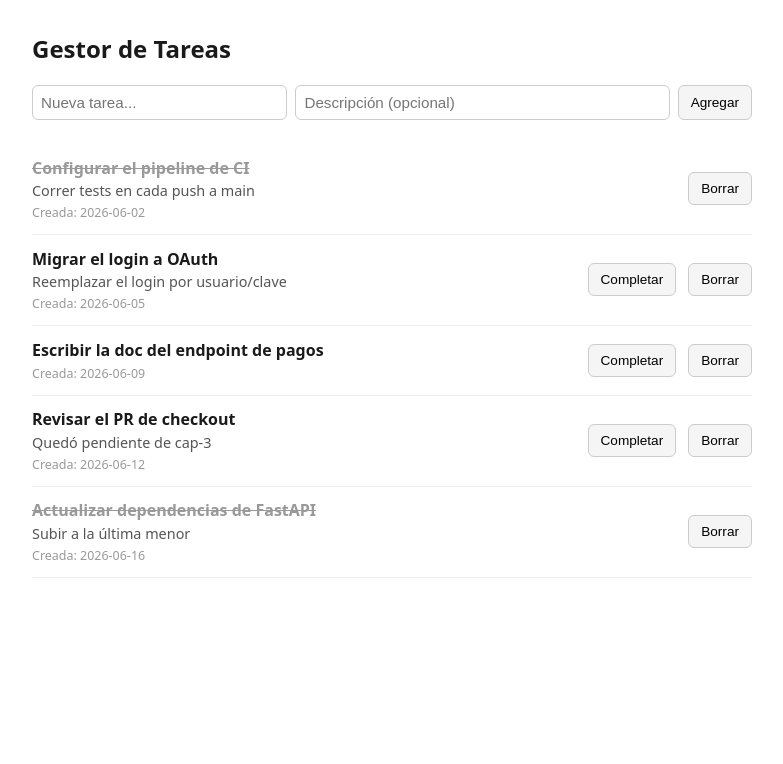
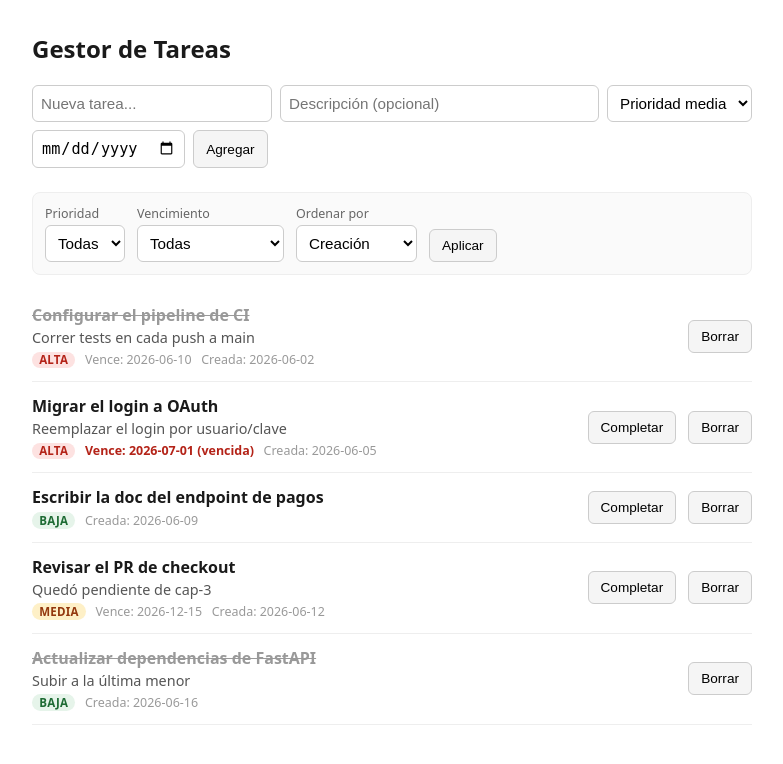
Before and after one commit to sergiovogt/curso-ia-dev, a FastAPI app: page / in a window 1280 px wide. Shown: the top 764 px of the page, without its empty margins (248-1031 px from the left). Run offline with FastAPI, Linux system fonts and the light colour scheme; data comes from the database, SQL or seed files in the repository.

Commit message:
feat(avanzado): prioridad y fecha limite sin spec (Demo A, ensayo 2026-09-17)
Resultado congelado del pedido ambiguo en Claude Code: sin spec ni tests. Respaldo de la Demo A del modulo 3.

Co-Authored-By: Claude Opus 5 <noreply@anthropic.com>

```diff
--- a/avanzado/app/database.py
+++ b/avanzado/app/database.py
@@ -20,22 +20,34 @@ def init_db() -> None:
             title TEXT NOT NULL,
             description TEXT,
             completed BOOLEAN NOT NULL DEFAULT 0,
+            priority TEXT NOT NULL DEFAULT 'media',
+            due_date TEXT,
             created_at TEXT NOT NULL
         )
         """
     )
+    _add_missing_columns(conn)
     conn.commit()
     _seed_if_empty(conn)
     conn.close()
 
 
+def _add_missing_columns(conn: sqlite3.Connection) -> None:
+    """Agrega prioridad y fecha límite a una base creada antes de que existieran."""
+    columns = {row["name"] for row in conn.execute("PRAGMA table_info(tasks)")}
+    if "priority" not in columns:
+        conn.execute("ALTER TABLE tasks ADD COLUMN priority TEXT NOT NULL DEFAULT 'media'")
+    if "due_date" not in columns:
+        conn.execute("ALTER TABLE tasks ADD COLUMN due_date TEXT")
+
+
 # Tareas de ejemplo. Fechas fijas para que el estado inicial sea reproducible.
 _SEED_TASKS = [
-    ("Configurar el pipeline de CI", "Correr tests en cada push a main", 1, "2026-06-02T09:15:00+00:00"),
-    ("Migrar el login a OAuth", "Reemplazar el login por usuario/clave", 0, "2026-06-05T14:30:00+00:00"),
-    ("Escribir la doc del endpoint de pagos", None, 0, "2026-06-09T11:00:00+00:00"),
-    ("Revisar el PR de checkout", "Quedó pendiente de cap-3", 0, "2026-06-12T16:45:00+00:00"),
-    ("Actualizar dependencias de FastAPI", "Subir a la última menor", 1, "2026-06-16T08:20:00+00:00"),
+    ("Configurar el pipeline de CI", "Correr tests en cada push a main", 1, "alta", "2026-06-10", "2026-06-02T09:15:00+00:00"),
+    ("Migrar el login a OAuth", "Reemplazar el login por usuario/clave", 0, "alta", "2026-07-01", "2026-06-05T14:30:00+00:00"),
+    ("Escribir la doc del endpoint de pagos", None, 0, "baja", None, "2026-06-09T11:00:00+00:00"),
+    ("Revisar el PR de checkout", "Quedó pendiente de cap-3", 0, "media", "2026-12-15", "2026-06-12T16:45:00+00:00"),
+    ("Actualizar dependencias de FastAPI", "Subir a la última menor", 1, "baja", None, "2026-06-16T08:20:00+00:00"),
 ]
 
 
@@ -50,8 +62,8 @@ def _seed_if_empty(conn: sqlite3.Connection) -> None:
         return
     conn.executemany(
         """
-        INSERT INTO tasks (title, description, completed, created_at)
-        VALUES (?, ?, ?, ?)
+        INSERT INTO tasks (title, description, completed, priority, due_date, created_at)
+        VALUES (?, ?, ?, ?, ?, ?)
         """,
         _SEED_TASKS,
     )
--- a/avanzado/app/main.py
+++ b/avanzado/app/main.py
@@ -1,4 +1,5 @@
 from contextlib import asynccontextmanager
+from datetime import date
 from pathlib import Path
 
 from fastapi import FastAPI, Form, HTTPException, Request, status
@@ -7,7 +8,7 @@ from fastapi.templating import Jinja2Templates
 
 from app.database import init_db
 from app.repository import TaskRepository
-from app.schemas import Task, TaskCreate, TaskUpdate
+from app.schemas import Priority, Task, TaskCreate, TaskUpdate
 
 repo = TaskRepository()
 templates = Jinja2Templates(directory=Path(__file__).resolve().parent / "templates")
@@ -26,14 +27,45 @@ app = FastAPI(title="CRUD de Tareas", version="1.0.0", lifespan=lifespan)
 
 
 @app.get("/", response_class=HTMLResponse)
-def index(request: Request) -> HTMLResponse:
-    tasks = repo.list_all()
-    return templates.TemplateResponse(request, "index.html", {"tasks": tasks})
+def index(request: Request, prioridad: str = "", vencimiento: str = "", orden: str = "") -> HTMLResponse:
+    # Valores vacíos o desconocidos en los filtros se ignoran en lugar de dar 422.
+    priority = Priority(prioridad) if prioridad in Priority.__members__ else None
+    today = date.today()
+    tasks = repo.list_filtered(priority=priority, due=vencimiento, sort=orden, today=today)
+    return templates.TemplateResponse(
+        request,
+        "index.html",
+        {
+            "tasks": tasks,
+            "today": today,
+            "priorities": list(Priority),
+            "filters": {"prioridad": prioridad, "vencimiento": vencimiento, "orden": orden},
+        },
+    )
 
 
 @app.post("/ui/tasks")
-def ui_create_task(title: str = Form(...), description: str = Form("")) -> RedirectResponse:
-    repo.create(TaskCreate(title=title, description=description or None))
+def ui_create_task(
+    title: str = Form(...),
+    description: str = Form(""),
+    priority: Priority = Form(Priority.media),
+    due_date: str = Form(""),
+) -> RedirectResponse:
+    try:
+        parsed_due_date = date.fromisoformat(due_date) if due_date else None
+    except ValueError:
+        raise HTTPException(
+            status_code=status.HTTP_422_UNPROCESSABLE_ENTITY,
+            detail=f"Fecha límite inválida: {due_date}",
+        )
+    repo.create(
+        TaskCreate(
+            title=title,
+            description=description or None,
+            priority=priority,
+            due_date=parsed_due_date,
+        )
+    )
     return RedirectResponse("/", status_code=status.HTTP_303_SEE_OTHER)
 
 
--- a/avanzado/app/templates/index.html
+++ b/avanzado/app/templates/index.html
@@ -8,10 +8,13 @@
     :root { font-family: system-ui, -apple-system, sans-serif; }
     body { max-width: 720px; margin: 2rem auto; padding: 0 1rem; color: #1a1a1a; }
     h1 { font-size: 1.5rem; margin-bottom: 1.25rem; }
-    form.add { display: flex; gap: .5rem; margin-bottom: 1.5rem; }
-    form.add input[type=text] { padding: .5rem; border: 1px solid #ccc; border-radius: 6px; font-size: .95rem; }
-    form.add input[name=title] { flex: 2; }
-    form.add input[name=description] { flex: 3; }
+    form.add { display: flex; flex-wrap: wrap; gap: .5rem; margin-bottom: 1.5rem; }
+    form.add input, form.add select, form.filters select { padding: .5rem; border: 1px solid #ccc; border-radius: 6px; font-size: .95rem; background: #fff; }
+    form.add input[name=title] { flex: 2 1 12rem; }
+    form.add input[name=description] { flex: 3 1 16rem; }
+    form.filters { display: flex; flex-wrap: wrap; align-items: end; gap: .75rem; margin-bottom: 1rem; padding: .75rem; background: #fafafa; border: 1px solid #eee; border-radius: 8px; }
+    form.filters label { display: flex; flex-direction: column; gap: .2rem; font-size: .78rem; color: #666; }
+    form.filters a { font-size: .85rem; color: #666; align-self: center; }
     button { padding: .5rem .75rem; border: 1px solid #ccc; border-radius: 6px; background: #f5f5f5; cursor: pointer; font-size: .85rem; }
     button:hover { background: #ececec; }
     ul { list-style: none; padding: 0; margin: 0; }
@@ -20,7 +23,12 @@
     li .title { font-weight: 600; }
     li.done .title { text-decoration: line-through; color: #999; }
     li .desc { font-size: .9rem; color: #555; margin-top: .15rem; }
-    li .meta { font-size: .78rem; color: #999; margin-top: .25rem; }
+    li .meta { font-size: .78rem; color: #999; margin-top: .25rem; display: flex; flex-wrap: wrap; gap: .6rem; align-items: center; }
+    .badge { display: inline-block; padding: .05rem .45rem; border-radius: 999px; font-size: .72rem; font-weight: 600; text-transform: uppercase; letter-spacing: .02em; }
+    .prio-alta { background: #fde2e1; color: #b42318; }
+    .prio-media { background: #fef0c7; color: #93370d; }
+    .prio-baja { background: #e6f4ea; color: #1e6b34; }
+    .overdue { color: #b42318; font-weight: 600; }
     .empty { color: #999; font-style: italic; padding: 1rem 0; }
     .inline { display: inline; }
   </style>
@@ -31,7 +39,40 @@
   <form class="add" method="post" action="/ui/tasks">
     <input type="text" name="title" placeholder="Nueva tarea..." required>
     <input type="text" name="description" placeholder="Descripción (opcional)">
+    <select name="priority" aria-label="Prioridad">
+      {% for p in priorities %}
+      <option value="{{ p.value }}" {{ 'selected' if p.value == 'media' else '' }}>Prioridad {{ p.value }}</option>
+      {% endfor %}
+    </select>
+    <input type="date" name="due_date" aria-label="Fecha límite" title="Fecha límite (opcional)">
     <button type="submit">Agregar</button>
+  </form>
+
+  <form class="filters" method="get" action="/">
+    <label>Prioridad
+      <select name="prioridad">
+        <option value="">Todas</option>
+        {% for p in priorities %}
+        <option value="{{ p.value }}" {{ 'selected' if filters.prioridad == p.value else '' }}>{{ p.value | capitalize }}</option>
+        {% endfor %}
+      </select>
+    </label>
+    <label>Vencimiento
+      <select name="vencimiento">
+        {% for value, label in [('', 'Todas'), ('vencidas', 'Vencidas'), ('proximas', 'Próximos 7 días'), ('sin_fecha', 'Sin fecha límite')] %}
+        <option value="{{ value }}" {{ 'selected' if filters.vencimiento == value else '' }}>{{ label }}</option>
+        {% endfor %}
+      </select>
+    </label>
+    <label>Ordenar por
+      <select name="orden">
+        {% for value, label in [('', 'Creación'), ('prioridad', 'Prioridad'), ('fecha_limite', 'Fecha límite')] %}
+        <option value="{{ value }}" {{ 'selected' if filters.orden == value else '' }}>{{ label }}</option>
+        {% endfor %}
+      </select>
+    </label>
+    <button type="submit">Aplicar</button>
+    {% if filters.prioridad or filters.vencimiento or filters.orden %}<a href="/">Limpiar</a>{% endif %}
   </form>
 
   {% if tasks %}
@@ -41,7 +82,15 @@
       <div class="body">
         <div class="title">{{ t.title }}</div>
         {% if t.description %}<div class="desc">{{ t.description }}</div>{% endif %}
-        <div class="meta">Creada: {{ t.created_at.strftime('%Y-%m-%d') }}</div>
+        <div class="meta">
+          <span class="badge prio-{{ t.priority.value }}">{{ t.priority.value }}</span>
+          {% if t.due_date %}
+          <span class="{{ 'overdue' if t.due_date < today and not t.completed else '' }}">
+            Vence: {{ t.due_date.strftime('%Y-%m-%d') }}{% if t.due_date < today and not t.completed %} (vencida){% endif %}
+          </span>
+          {% endif %}
+          <span>Creada: {{ t.created_at.strftime('%Y-%m-%d') }}</span>
+        </div>
       </div>
       {% if not t.completed %}
       <form class="inline" method="post" action="/ui/tasks/{{ t.id }}/complete">
@@ -55,7 +104,7 @@
     {% endfor %}
   </ul>
   {% else %}
-  <p class="empty">No hay tareas todavía.</p>
+  <p class="empty">{{ 'No hay tareas que coincidan con los filtros.' if filters.prioridad or filters.vencimiento else 'No hay tareas todavía.' }}</p>
   {% endif %}
 </body>
 </html>
```
Also changed, not shown: avanzado/app/repository.py (+64 -6 lines), avanzado/app/schemas.py (+15 -1 lines).
